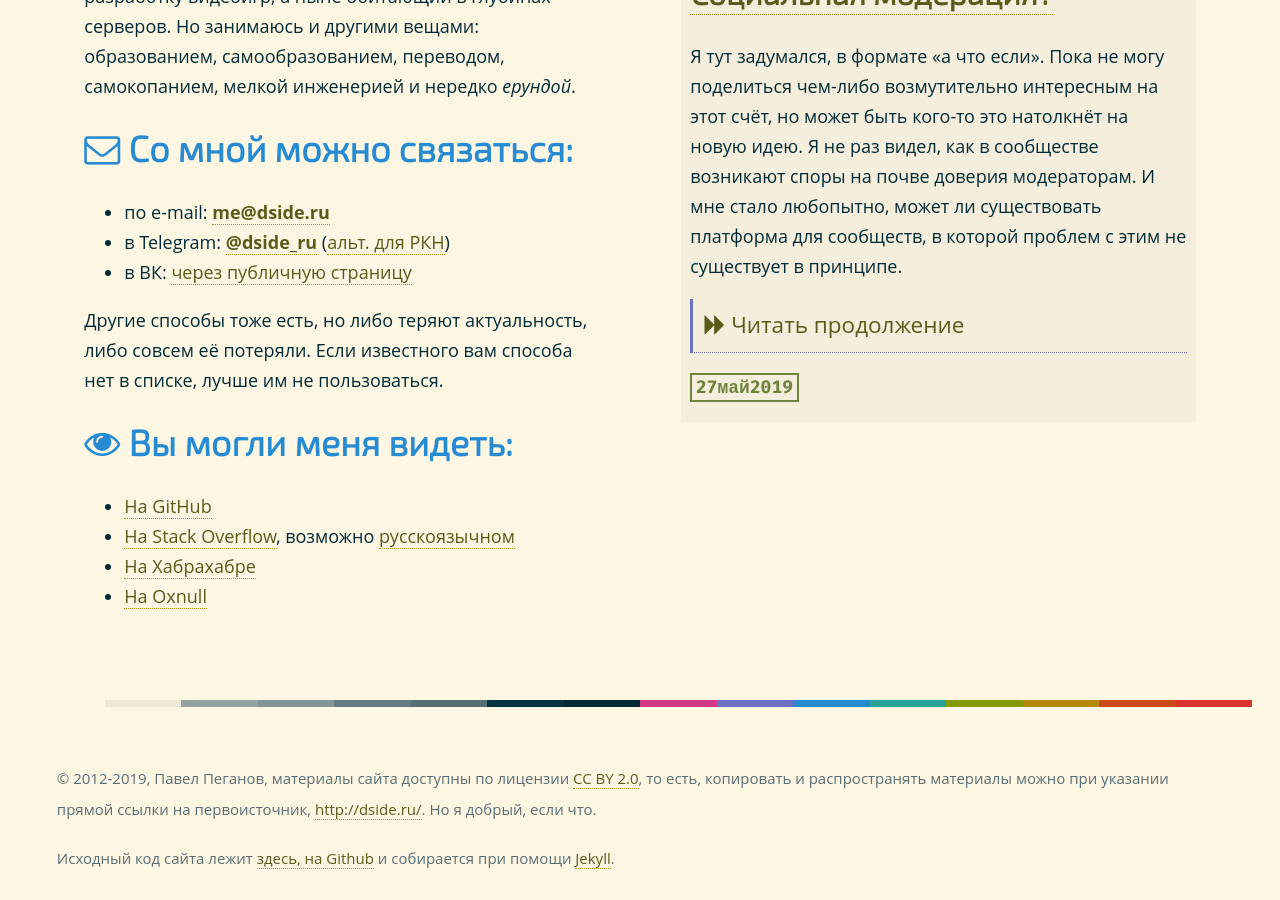
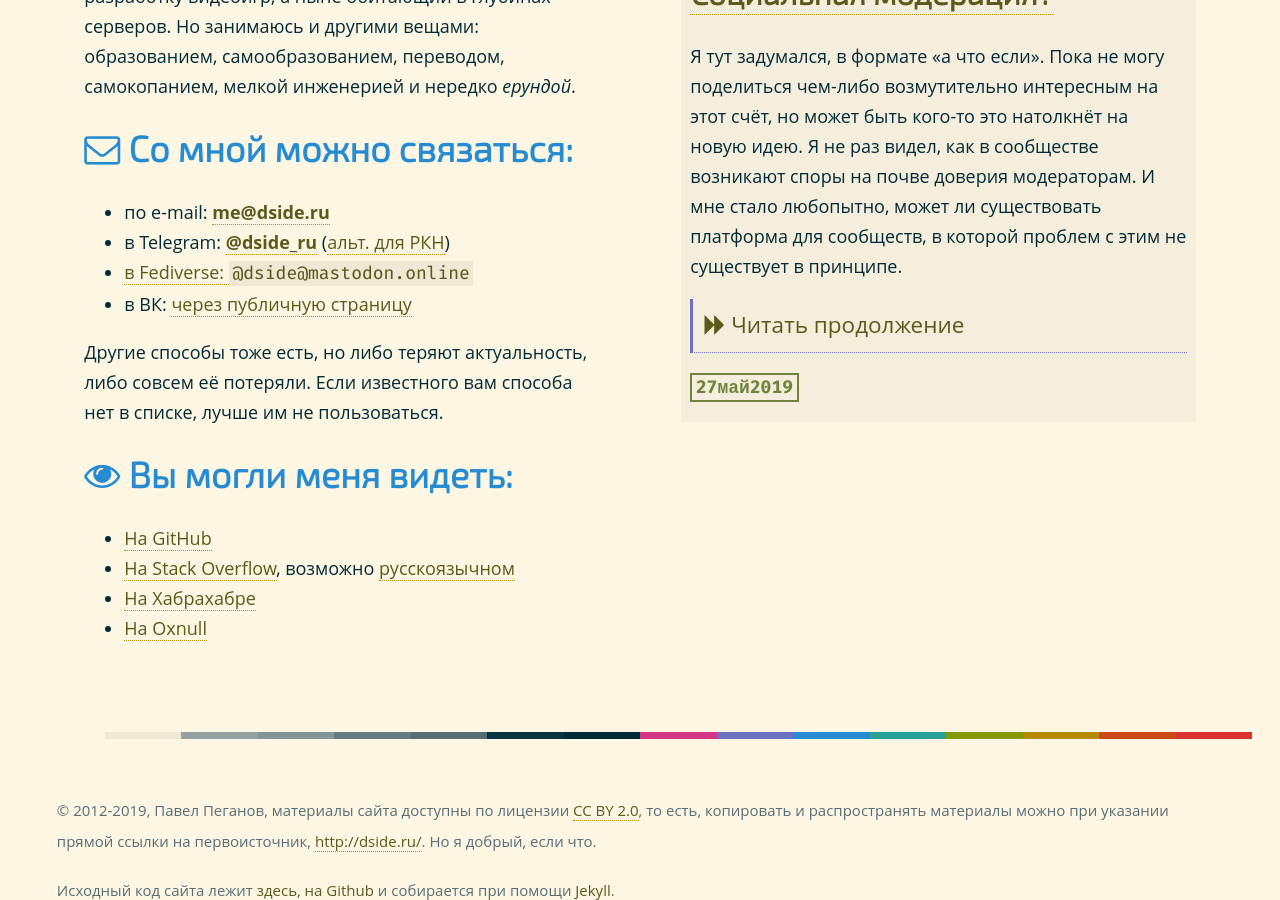
Before and after one commit to D-side/d-side.github.io, a Jekyll site: the page built from index.html, in a window 1280 px wide and 900 px high, scrolled down 792 px. Built offline with Jekyll 4.4.1, drawn with Linux system fonts in a browser that asks for light colours; nearby versions of some CDN libraries; library files that are not in the unit come from our copies.

Commit message:
Refer to my Fediverse identity

```diff
--- a/index.html
+++ b/index.html
@@ -15,6 +15,7 @@ icon: home
 	<ul style="margin-top:0;">
 		<li>по e-mail: <a href="mailto:me@dside.ru?subject=Привет"><strong>me@dside.ru</strong></a></li>
 		<li>в Telegram: <a href="https://t.me/dside_ru"><strong>@dside_ru</strong></a> (<a href="tg://resolve?domain=dside_ru">альт. для РКН</a>)</li>
+		<li><a href="https://mastodon.online/@dside" rel="me">в Fediverse: <code>@dside@mastodon.online</code></a></li>
 		<li>в ВК: <a href="https://vk.com/s.d.side">через публичную страницу</a></li>
 	</ul>
 	<p>Другие способы тоже есть, но либо теряют актуальность, либо совсем её потеряли. Если известного вам способа нет в списке, лучше им не пользоваться.</p>
```
